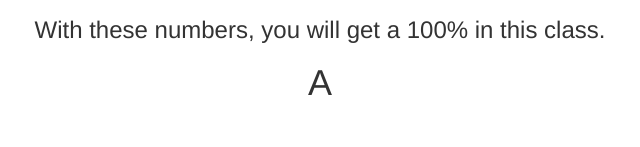
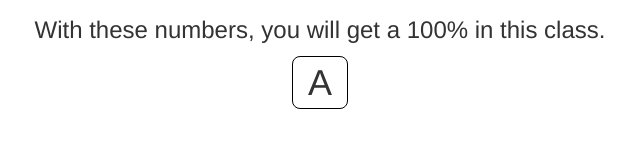
Before and after one commit to cjwit/grade-checker, a plain HTML site: page index.html in a window 1280 px wide. Shown: the part 1675-1822 px from the top of the page, 320-960 px from the left. Drawn offline with Linux system fonts and the light colour scheme.

Commit message:
style letter grade

```diff
--- a/src/script.js
+++ b/src/script.js
@@ -21,7 +21,6 @@ var calculateProjects = function() {
 		var inputBoxName = "#" + current + "Score";
 		var score = $(inputBoxName).val();
 		sum += score * value;
-		console.log(current, inputBoxName, score)
 	}
 
 	return sum;
@@ -73,7 +72,6 @@ $(document).ready(function() {
 	calculate();
 
 	$('#submit').click(function() {
-		console.log('clicked')
 		calculate();
 	})
 
--- a/src/styles.css
+++ b/src/styles.css
@@ -9,3 +9,9 @@ input[type="text"] {
 .listing>div {
 	margin-bottom: 20px;
 }
+
+#letterGrade {
+	border: 1px solid black;
+	border-radius: 8px;
+	padding: 5px 15px 5px 15px;
+}
```
